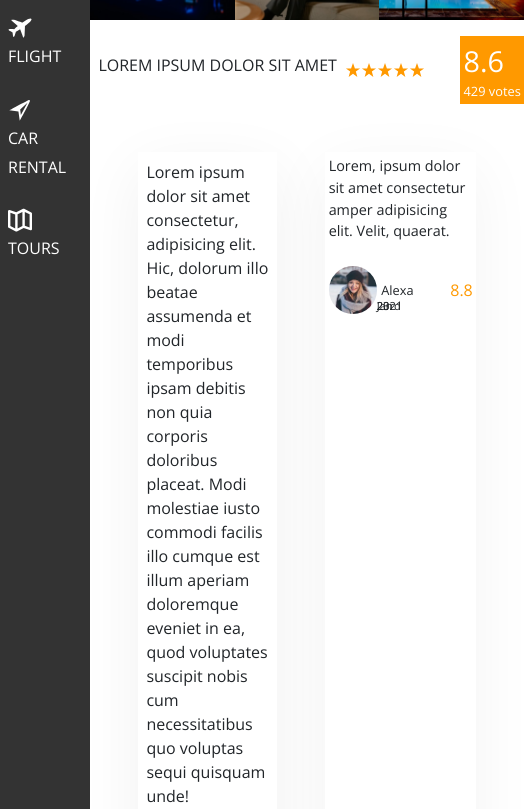
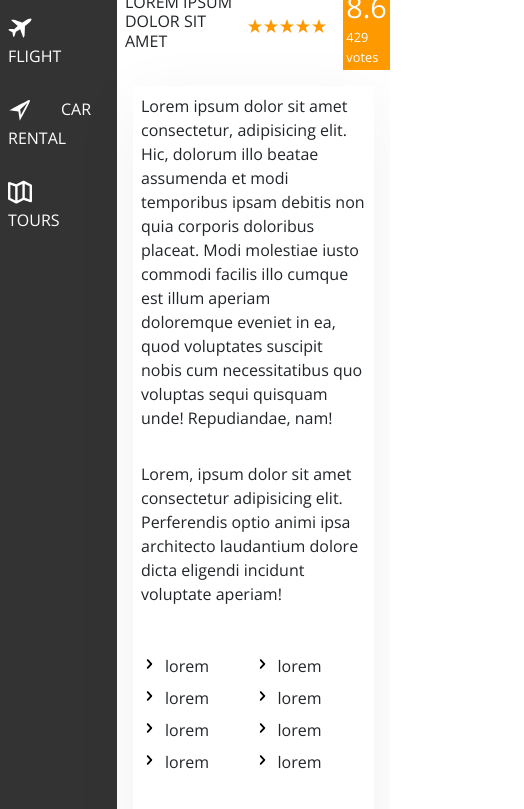
Before and after one commit to Salman-Farshe/Trillo, a website: page index.html in a window 390 px wide. Shown: the part 173-982 px from the top of the page, 524 px wide, since content can reach past the window. Drawn offline with nearby package versions, Linux system fonts and the light colour scheme.

Commit message:
making responsive description__section for tablet__portait view

```diff
--- a/sass/components/detail.scss
+++ b/sass/components/detail.scss
@@ -65,6 +65,12 @@
                 border-radius: 50%;
                 border: 3px solid var(--light-color);
 
+                @include responsive(tablet__portait){
+                    width: 2rem;
+                    height: 2rem;
+                    border: 1px solid var(--light-color);
+                }
+
                 &:not(:last-child){
                     margin-right: -1rem;
                 }
--- a/sass/layouts/flex.scss
+++ b/sass/layouts/flex.scss
@@ -27,6 +27,11 @@
 .detail{
     display: flex;
     padding: 3rem;
+
+    @include responsive(tablet__portait){
+        flex-direction: column;
+        padding: 1rem;
+    }
 }
 
 .description{
@@ -34,6 +39,11 @@
     box-shadow: 0 1rem 4rem rgba($color: #000000, $alpha: 0.06);
     flex: 0 1 70%;
     margin-right: 3rem;
+
+    @include responsive(tablet__portait){
+        flex: 0 1 100%;
+        margin-right: 0rem;
+    }
 }
 
 .user-review{
```
Also changed, not shown: css/style.css.
